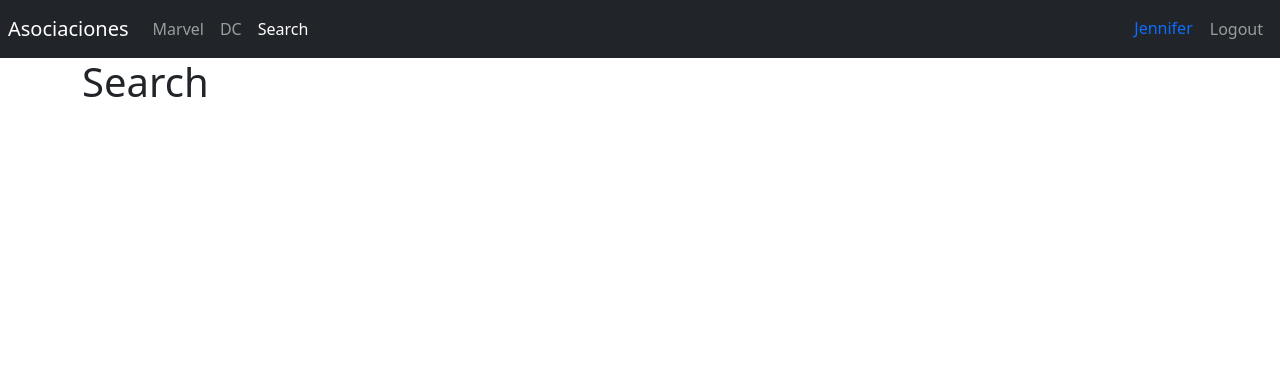
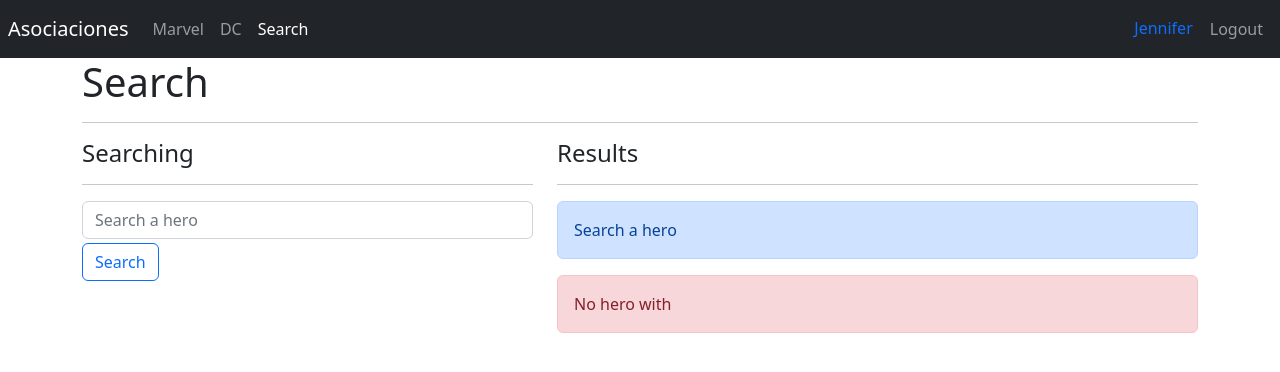
Before and after one commit to jennIntriago/heroesApp, a React (Vite) app: page /search in a window 1280 px wide. Shown: the top 372 px of the page. Built offline with nearby package versions, Linux system fonts and the light colour scheme.

Commit message:
Paquete para manejar querys strings agregado

```diff
--- a/index.html
+++ b/index.html
@@ -6,6 +6,10 @@
     <meta name="viewport" content="width=device-width, initial-scale=1.0" />
     <title>Vite + React</title>
     <link href="https://cdn.jsdelivr.net/npm/bootstrap@5.2.2/dist/css/bootstrap.min.css" rel="stylesheet" integrity="sha384-Zenh87qX5JnK2Jl0vWa8Ck2rdkQ2Bzep5IDxbcnCeuOxjzrPF/et3URy9Bv1WTRi" crossorigin="anonymous">
+    <link
+    rel="stylesheet"
+    href="https://cdnjs.cloudflare.com/ajax/libs/animate.css/4.1.1/animate.min.css"
+  />
   </head>
   <body>
     <div id="root"></div>
--- a/package.json
+++ b/package.json
@@ -9,6 +9,7 @@
     "preview": "vite preview"
   },
   "dependencies": {
+    "query-string": "^7.1.1",
     "react": "^18.2.0",
     "react-dom": "^18.2.0",
     "react-router-dom": "^6.4.2"
--- a/src/heroes/components/HeroCard.jsx
+++ b/src/heroes/components/HeroCard.jsx
@@ -17,10 +17,10 @@ export const HeroCard = ({
   const heroImageUrl = `assets/heroes/${id}.jpg`;
   // const charactesByHero = <p>{characters}</p>;
   return (
-    <div className="col">
+    <div className="col animate__animated animate__fadeIn">
       <div className="card">
         <div className="row no-gutters">
-          <div className="col-4 ">
+          <div className="col-4">
             <img src={heroImageUrl} className="card-img" alt={superhero} />
           </div>
           <div className="col-8">
--- a/src/heroes/pages/HeroPage.jsx
+++ b/src/heroes/pages/HeroPage.jsx
@@ -25,7 +25,7 @@ export const HeroPage = () => {
         <img
           src={`/assets/heroes/${id}.jpg`}
           alt={hero.superhero}
-          className="img-thumbnail"
+          className="img-thumbnail animate__animated animate__fadeInLeft"
         />
       </div>
       <div className="col-8">
--- a/src/heroes/pages/SearchPage.jsx
+++ b/src/heroes/pages/SearchPage.jsx
@@ -1,3 +1,60 @@
+import { useLocation, useNavigate } from "react-router-dom";
+import queryString from "query-string";
+import { useForm } from "../../hooks/useForm";
+import { HeroCard } from "../components";
+
 export const SearchPage = () => {
-  return <h1>Search</h1>;
+  const navigate = useNavigate();
+  const location = useLocation();
+
+  //con esta linea enviamos la propiedad search
+  const { q = "" } = queryString.parse(location.search);
+
+  const { searchText, onInputChange } = useForm({
+    searchText: "",
+  });
+
+  const onSearchSubmit = (event) => {
+    event.preventDefault();
+    if (searchText.trim().length <= 1) return;
+    //forma de enviar un query parameter
+    navigate(`?q=${searchText}`);
+  };
+
+  return (
+    <>
+      <h1>Search</h1>
+      <hr />
+      <div className="row">
+        <div className="col-5">
+          <h4>Searching </h4>
+          <hr />
+          <form onSubmit={onSearchSubmit}>
+            <input
+              type="text"
+              placeholder="Search a hero"
+              className="form-control"
+              name="searchText"
+              autoComplete="off"
+              value={searchText}
+              onChange={onInputChange}
+            />
+            <button className="btn btn-outline-primary mt-1">Search</button>
+          </form>
+        </div>
+
+        <div className="col-7">
+          <h4>Results</h4>
+          <hr />
+          <div className="alert alert-primary">Search a hero</div>
+
+          <div className="alert alert-danger">
+            No hero with <b>{q}</b>
+          </div>
+
+          {/* <HeroCard {...hero} /> */}
+        </div>
+      </div>
+    </>
+  );
 };
--- /dev/null
+++ b/src/hooks/useForm.js
@@ -0,0 +1,24 @@
+import { useState } from "react";
+
+export const useForm = (initialForm = {}) => {
+  const [formState, setFormState] = useState(initialForm);
+
+  const onInputChange = ({ target }) => {
+    const { name, value } = target;
+    setFormState({
+      ...formState,
+      [name]: value,
+    });
+  };
+
+  const onResetForm = () => {
+    setFormState(initialForm);
+  };
+
+  return {
+    ...formState,
+    formState,
+    onInputChange,
+    onResetForm,
+  };
+};
```
Also changed, not shown: 1 other file (tests, documents, lock files or other folders).
